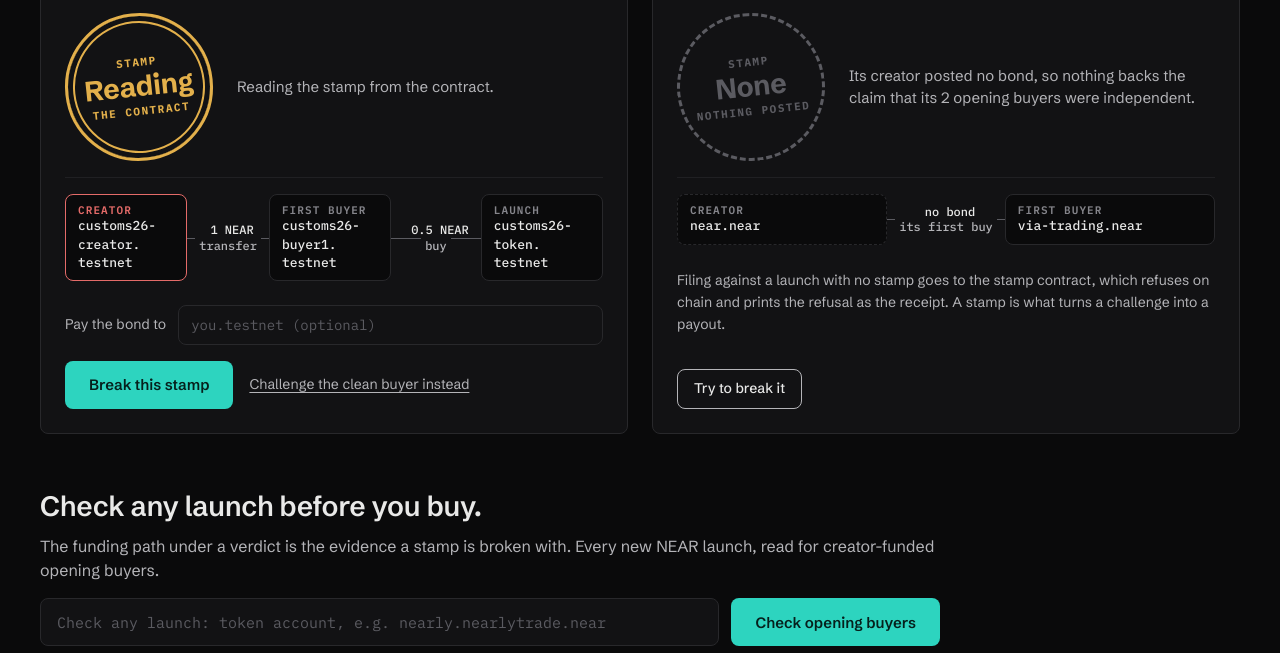
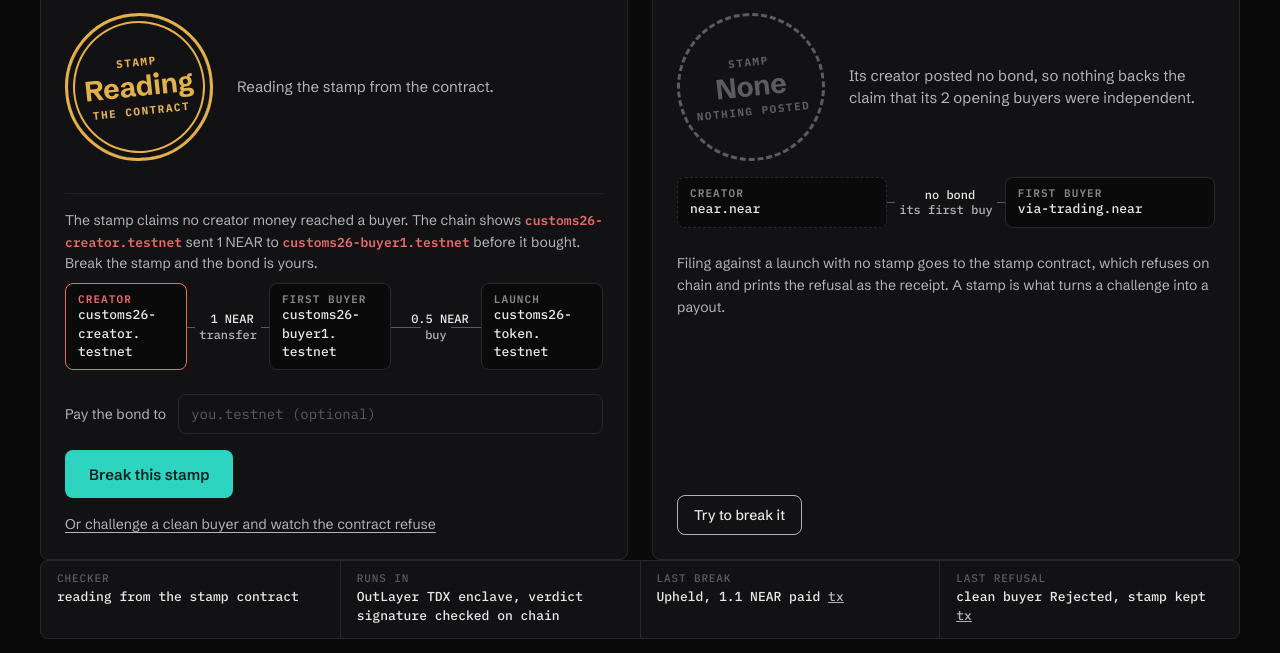
Before and after one commit to CryptoInnovators/near-customs, a plain HTML site: page web/index.html in a window 1280 px wide. Shown: the part 299-952 px from the top of the page. Drawn offline with Linux system fonts and the light colour scheme; no server answers.

Commit message:
Stamp first screen: claim-vs-chain caption, proof strip (pinned checker, enclave, last break and refusal), clearer actions

```diff
--- a/web/index.html
+++ b/web/index.html
@@ -35,6 +35,7 @@
           <div id="seal" class="seal" data-ink="amber" role="img" aria-label="Stamp status"><span class="seal-kind">Stamp</span><b id="seal-amount">Reading</b><span id="seal-state">the contract</span></div>
           <p id="stamped-facts" class="facts">Reading the stamp from the contract.</p>
         </div>
+        <p class="path-caption" id="path-caption"></p>
         <div class="lcard-path" id="stamped-path"></div>
         <form id="payout-form" class="payout" novalidate>
           <label for="payout">Pay the bond to</label>
@@ -43,7 +44,7 @@
         </form>
         <div class="lcard-actions">
           <button id="break-go" class="go" type="button">Break this stamp</button>
-          <button id="break-clean" class="link-btn" type="button">Challenge the clean buyer instead</button>
+          <button id="break-clean" class="link-btn" type="button">Or challenge a clean buyer and watch the contract refuse</button>
         </div>
       </article>
       <article id="card-bare" class="lcard" aria-labelledby="bare-name" data-state="bare">
@@ -59,6 +60,12 @@
         </div>
       </article>
     </div>
+    <ul class="proof-strip" id="proof-strip" aria-label="Proof">
+      <li><span>Checker</span><b id="proof-hash">reading from the stamp contract</b></li>
+      <li><span>Runs in</span><b>OutLayer TDX enclave, verdict signature checked on chain</b></li>
+      <li><span>Last break</span><b>Upheld, 1.1 NEAR paid <a href="https://testnet.nearblocks.io/txns/FY68EWNPp3w9ggT62BURc36PvxHF4DPaLnYuESFZybCY" target="_blank" rel="noopener">tx</a></b></li>
+      <li><span>Last refusal</span><b>clean buyer Rejected, stamp kept <a href="https://testnet.nearblocks.io/txns/4cYWnGFvTifba7ppwddVAUVYQZ3rTPnm9MxjLTDpsM7M" target="_blank" rel="noopener">tx</a></b></li>
+    </ul>
     <ol id="stage-steps" class="stage-steps" aria-live="polite"></ol>
   </section>
 
--- a/web/stamp.css
+++ b/web/stamp.css
@@ -82,3 +82,15 @@
   .bare-note{order:3}
   .chain-edge{min-height:28px}
 }
+
+.path-caption{margin:var(--space-4) 0 var(--space-2);padding-top:var(--space-4);border-top:1px solid var(--line-soft);font-size:14px;line-height:1.55;color:var(--text-2)}
+.path-caption b{color:var(--red);font:600 13px/1.4 var(--font-mono)}
+.path-caption:empty{display:none}
+.lcard-path{border-top:0;padding-top:0}
+.proof-strip{list-style:none;margin:var(--space-5) 0 0;padding:0;display:grid;grid-template-columns:repeat(4,minmax(0,1fr));gap:1px;background:var(--line);border:1px solid var(--line);border-radius:var(--radius);overflow:hidden}
+.proof-strip li{background:var(--panel);padding:var(--space-3) var(--space-4);display:flex;flex-direction:column;gap:4px;min-width:0}
+.proof-strip span{font:500 11px/1 var(--font-mono);letter-spacing:.08em;text-transform:uppercase;color:var(--faint)}
+.proof-strip b{font:500 13px/1.45 var(--font-mono);color:var(--text);overflow-wrap:anywhere}
+.proof-strip a{color:var(--text-2)}
+@media (max-width:900px){.proof-strip{grid-template-columns:repeat(2,minmax(0,1fr))}}
+@media (max-width:760px){.proof-strip{grid-template-columns:1fr}.path-caption{order:3;margin-top:var(--space-3)}.lcard-path{order:4;margin-top:0}.payout{order:5}}
--- a/web/stamp.js
+++ b/web/stamp.js
@@ -102,6 +102,8 @@
     const funded = replay.buyers.find((b) => b.wallet === FUNDED.wallet);
     if (!funded || !funded.path.length) return;
     const hop = funded.path[0];
+    const cap = q("#path-caption");
+    if (cap) cap.replaceChildren(document.createTextNode("The stamp claims no creator money reached a buyer. The chain shows "), Object.assign(document.createElement("b"), { textContent: short(hop.from) }), document.createTextNode(" sent " + hop.near + " NEAR to "), Object.assign(document.createElement("b"), { textContent: short(funded.wallet) }), document.createTextNode(" before it bought. Break the stamp and the bond is yours."));
     el.path.replaceChildren(chain([
       { id: hop.from, role: "Creator", hot: true },
       { edge: hop.near + " NEAR", tx: hop.tx, label: "transfer" },
@@ -112,6 +114,9 @@
   }
 
   /* the unstamped launch: a real mainnet launch whose opening buyers Customs has already traced, so there is a real first buyer to name */
+  const proofHash = q("#proof-hash");
+  if (proofHash) view(SLOTS[0], "stamp_params", {}).then((p) => { proofHash.textContent = "sha256 " + p.module_sha256.slice(0, 10) + "…" + p.module_sha256.slice(-8) + " pinned in the stamp contract"; }).catch(() => { proofHash.textContent = "pinned in the stamp contract"; });
+
   let bare = null;
   async function loadBare() {
     const v = await (await fetch("data/verdicts.json")).json();
```
